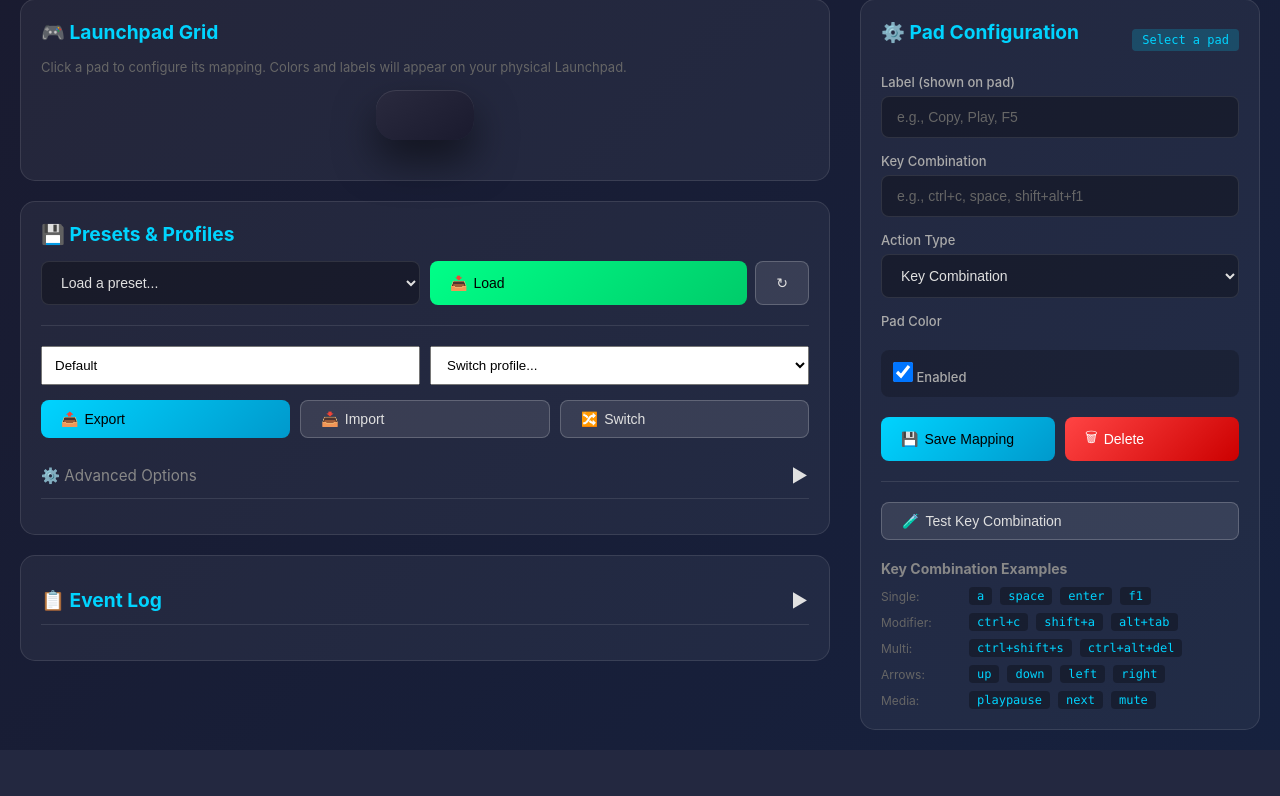
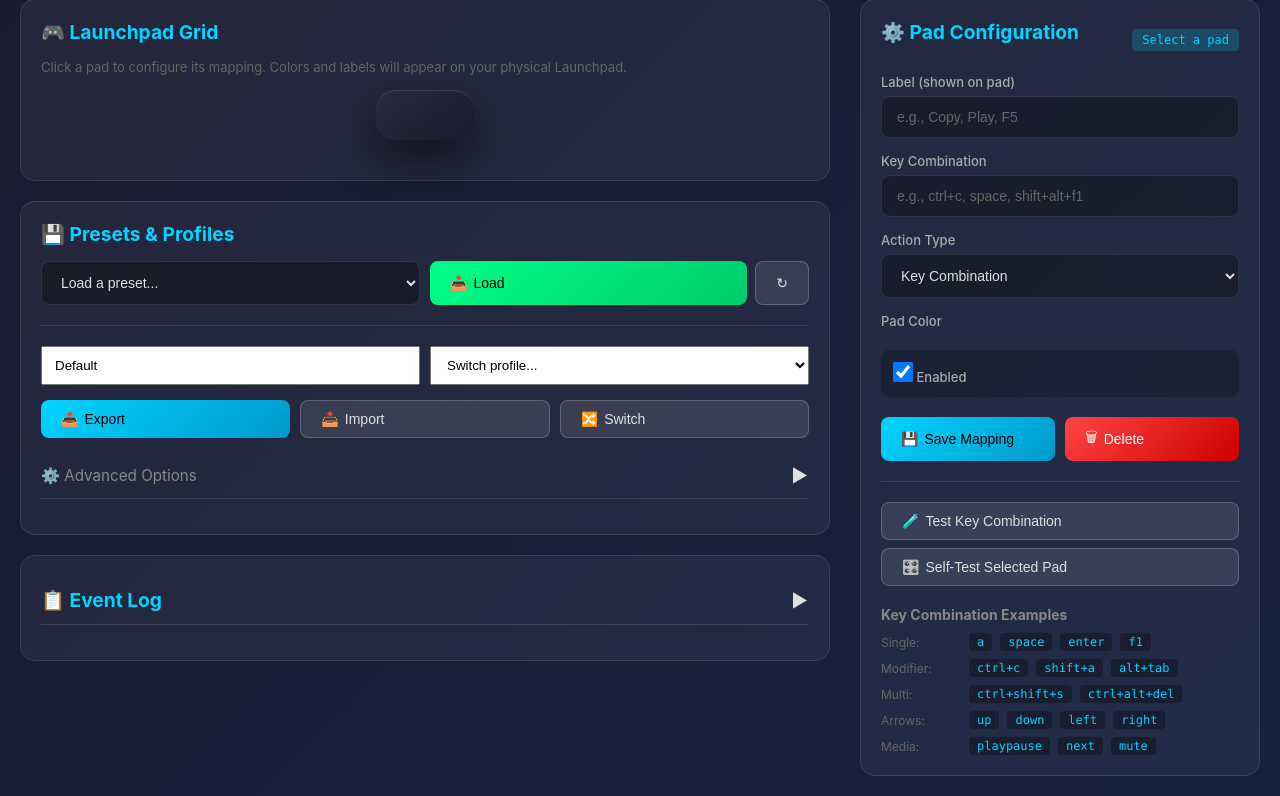
Before and after one commit to andrewjfiore/launchpad-keybinder, a Flask app: template templates/index.html in a window 1280 px wide. Shown: the part 309-1105 px from the top of the page. Before the commit the page ends 1059 px from the top, so only its background shows below. Run offline with Flask 2, Linux system fonts and the light colour scheme; the template is opened without the code that fills it, so the values that code supplies are empty.

Commit message:
Auto-start mapper on connect and restore grid labels

```diff
--- a/launchpad_mapper.py
+++ b/launchpad_mapper.py
@@ -257,13 +257,14 @@ class PadMapping:
     @classmethod
     def from_dict(cls, data):
         # Handle older profiles without new settings
+        action = data.get('action', 'key')
         return cls(
             note=data['note'],
-            key_combo=data['key_combo'],
-            color=data['color'],
+            key_combo=data.get('key_combo', ''),
+            color=data.get('color', 'green'),
             label=data.get('label', ''),
             enabled=data.get('enabled', True),
-            action=data.get('action', 'key'),
+            action=action,
             target_layer=data.get('target_layer'),
             repeat_enabled=data.get('repeat_enabled', False),
             repeat_delay=data.get('repeat_delay', 0.5),
@@ -1334,7 +1335,12 @@ class LaunchpadMapper:
         thread = threading.Thread(target=macro_worker, daemon=True)
         thread.start()
 
-    def emulate_pad_press(self, note: int, skip_pulse: bool = False) -> Dict[str, Any]:
+    def emulate_pad_press(
+        self,
+        note: int,
+        skip_pulse: bool = False,
+        velocity: int = 127,
+    ) -> Dict[str, Any]:
         mapping = self.profile.get_mapping(note, self.current_layer)
         if not mapping or not mapping.enabled:
             return {"success": False, "error": "No mapping for this pad."}
@@ -1355,7 +1361,7 @@ class LaunchpadMapper:
         if mapping.macro_steps:
             self.execute_macro(mapping)
             return {"success": True, "action": "macro", **mapping_info}
-        action = self.get_velocity_action(mapping, 127)
+        action = self.get_velocity_action(mapping, velocity)
         if action:
             self.execute_key_combo(action)
             if not skip_pulse:
--- a/server.py
+++ b/server.py
@@ -287,8 +287,19 @@ def emulate_pad():
         return jsonify({"success": False, "error": "No note provided"}), 400
     # skip_pulse defaults to True to prevent MIDI sounds during emulation
     skip_pulse = data.get("skip_pulse", True)
-    result = mapper.emulate_pad_press(int(note), skip_pulse=skip_pulse)
-    append_log(f"Emulate pad: note={note}, success={result.get('success')}, label={result.get('label')}")
+    velocity = data.get("velocity", 127)
+    try:
+        velocity = max(0, min(127, int(velocity)))
+    except (TypeError, ValueError):
+        velocity = 127
+    result = mapper.emulate_pad_press(int(note), skip_pulse=skip_pulse, velocity=velocity)
+    append_log(
+        "Emulate pad: "
+        f"note={note}, velocity={velocity}, success={result.get('success')}, "
+        f"label={result.get('label')}"
+    )
+    if result.get("success"):
+        broadcast_event({"type": "pad_press", "note": int(note), "velocity": velocity, "source": "emulated"})
     if not result.get("success"):
         return jsonify(result), 400
     return jsonify(result)
@@ -300,6 +311,7 @@ def connect():
     data = request.json or {}
     retries = data.get("retries", 3)
     retry_delay = data.get("retry_delay", 0.5)
+    auto_start = data.get("auto_start", True)
     try:
         retries = max(1, int(retries))
     except (TypeError, ValueError):
@@ -325,8 +337,13 @@ def connect():
     if result.get("success"):
         save_config_async()
 
+    started = False
+    if result.get("success") and result.get("input_connected") and auto_start:
+        started = mapper.start()
+
     return jsonify({
         "connected": result.get("success", False),
+        "started": started,
         "message": result.get("message", "Unknown error"),
         "error": result.get("error"),
         "errors": result.get("errors"),
--- a/templates/index.html
+++ b/templates/index.html
@@ -1020,6 +1020,9 @@
                         <button class="btn-secondary" onclick="testKeyCombo()" style="width: 100%;">
                             <span>🧪</span> Test Key Combination
                         </button>
+                        <button class="btn-secondary" onclick="selfTestPad()" style="width: 100%; margin-top: 8px;">
+                            <span>🎛️</span> Self-Test Selected Pad
+                        </button>
                     </div>
 
                     <div class="key-hints">
@@ -1198,7 +1201,7 @@
                 const response = await fetch('/api/emulate', {
                     method: 'POST',
                     headers: {'Content-Type': 'application/json'},
-                    body: JSON.stringify({note})
+                    body: JSON.stringify({note, velocity: 127})
                 });
                 const data = await response.json();
                 if (!response.ok) {
@@ -1208,6 +1211,7 @@
                     currentLayer = data.current_layer || currentLayer;
                     document.getElementById('currentLayer').textContent = currentLayer;
                 }
+                flashPad(note);
                 log(`Emulated pad ${note}`, 'success');
             } catch (e) {
                 log('Failed to emulate pad: ' + e.message, 'error');
@@ -1438,7 +1442,9 @@
                 const note = parseInt(el.dataset.note);
                 if (!isNaN(note) && mappings[note]) {
                     const mapping = mappings[note];
-                    const label = mapping.label || (mapping.action === 'layer' ? `↧ ${mapping.target_layer || ''}` : '');
+                    const label = mapping.label
+                        || (mapping.action === 'layer' ? `↧ ${mapping.target_layer || ''}` : '')
+                        || (mapping.action === 'layer_up' ? '↥' : '');
                     const hexColor = mapping.color && mapping.color.startsWith('#')
                         ? mapping.color
                         : (COLOR_HEX[mapping.color] || '#333');
@@ -1456,6 +1462,13 @@
             document.getElementById('mappingCount').textContent = Object.keys(mappings).length;
         }
 
+        function flashPad(note) {
+            const pad = document.querySelector(`.pad[data-note="${note}"]`);
+            if (!pad) return;
+            pad.classList.add('active');
+            setTimeout(() => pad.classList.remove('active'), 150);
+        }
+
         function isLightColor(hex) {
             if (!hex) return false;
             const c = hex.substring(1);
@@ -1605,11 +1618,21 @@
                 const response = await fetch('/api/connect', {
                     method: 'POST',
                     headers: {'Content-Type': 'application/json'},
-                    body: JSON.stringify({input_port: inputPort, output_port: outputPort, retries: 3, retry_delay: 0.5})
+                    body: JSON.stringify({
+                        input_port: inputPort,
+                        output_port: outputPort,
+                        retries: 3,
+                        retry_delay: 0.5,
+                        auto_start: true
+                    })
                 });
 
                 const data = await response.json();
                 isConnected = data.connected;
+                if (data.started) {
+                    isRunning = true;
+                    startEventStream();
+                }
                 updateStatus();
 
                 if (data.connected) {
@@ -1629,6 +1652,27 @@
             } catch (e) {
                 log('Failed to connect: ' + e.message, 'error');
                 return false;
+            }
+        }
+
+        async function selfTestPad() {
+            if (selectedPad === null) {
+                log('Select a pad to self-test', 'error');
+                return;
+            }
+            try {
+                const response = await fetch('/api/emulate', {
+                    method: 'POST',
+                    headers: {'Content-Type': 'application/json'},
+                    body: JSON.stringify({note: selectedPad, velocity: 127, skip_pulse: true})
+                });
+                const data = await response.json();
+                if (!response.ok) {
+                    throw new Error(data.error || 'Self-test failed');
+                }
+                log(`Self-test sent for pad ${selectedPad}`, 'success');
+            } catch (e) {
+                log('Self-test failed: ' + e.message, 'error');
             }
         }
 
```
